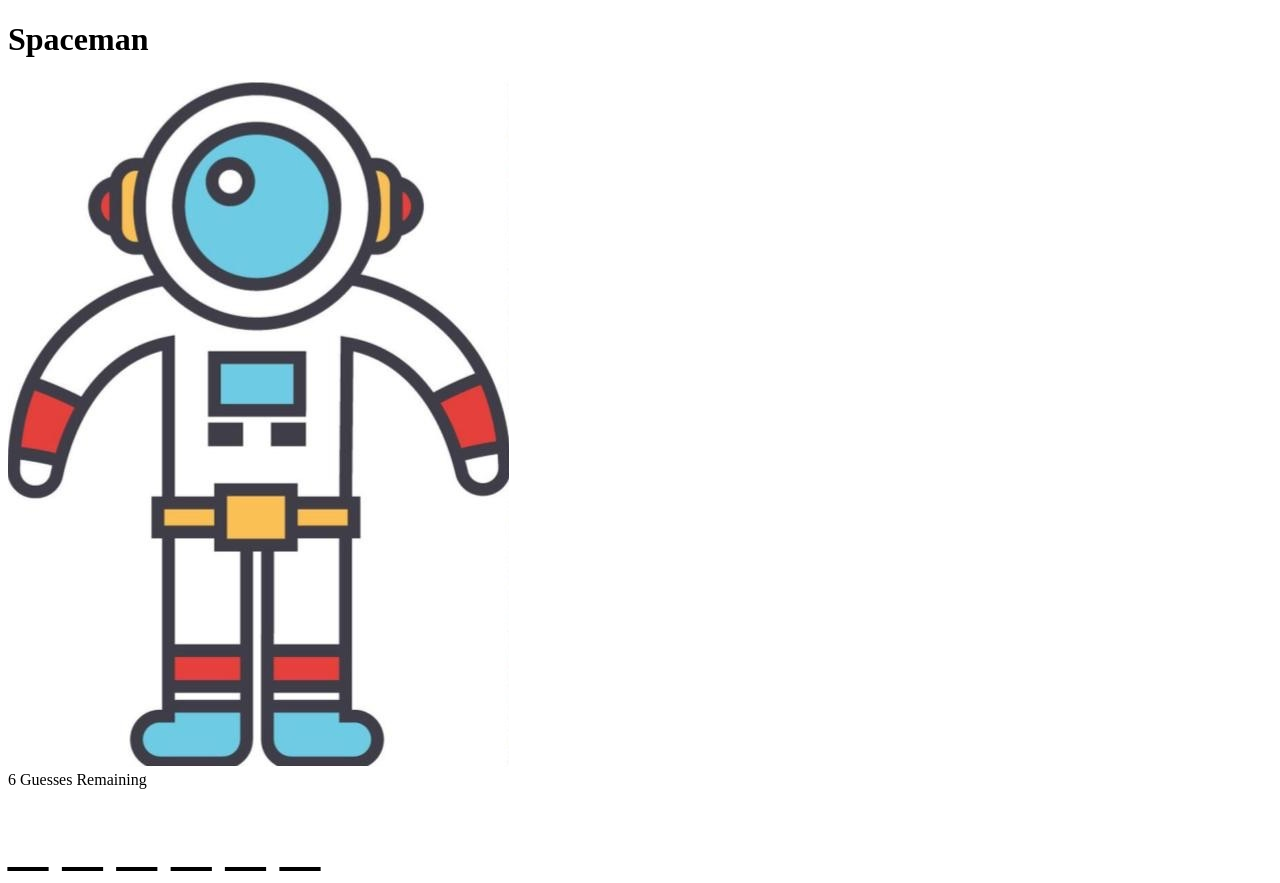
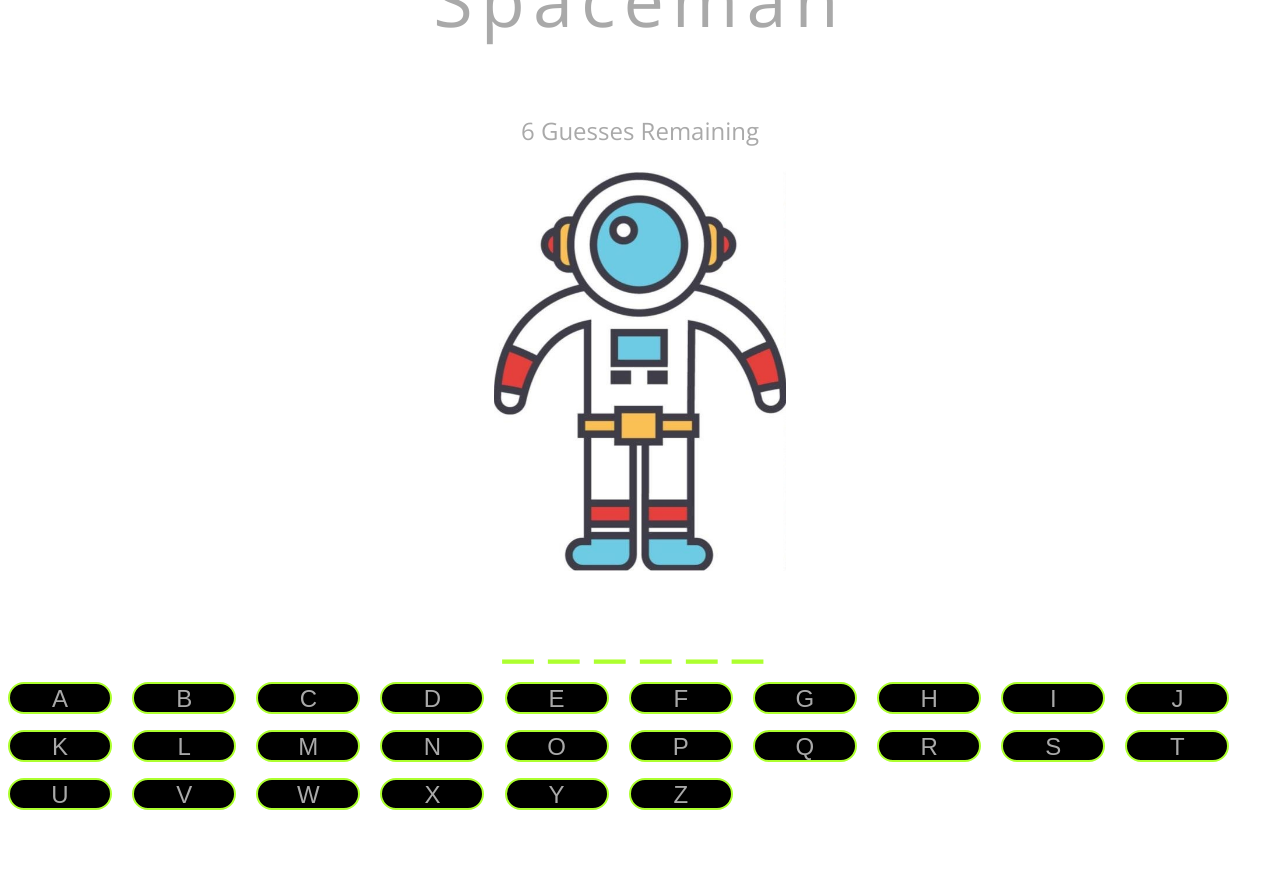
Before and after one commit to chaseburgess/spaceman, a plain HTML site: page index.html in a window 1280 px wide. Shown: the top 883 px of the page. After the commit the page ends 846 px from the top, so only its background shows below. Drawn offline with nearby package versions, Linux system fonts and the light colour scheme.

Commit message:
Initial Design

```diff
--- a/css/main.css
+++ b/css/main.css
@@ -6,43 +6,98 @@ title {
 
 }
 
-header {
+body {
+    height: 100vh;
+    margin: 0;
+    font-family: 'Open Sans', sans-serif;
+    display: flex;
+    flex-direction: column;
+    justify-content: center;
+    align-items: center;
+    background-color: white;
 
 }
 
-body {
+header {
+    font-size: 9vmin;
+    color: darkgrey;
+    letter-spacing: 1vmin;
+    font-weight: ;
+    display: flex;
+    justify-content: end;
+}
 
+
+main {
+    display: flex;
+    flex-direction: column;
+    align-items: center;
 }
 
 #subhead {
 
 }
 
-#btns-container {
-
-}
-
 img {
+    height: 50vmin;
+    display:
 
 }
 #message {
-
+    display: flex;
+    flex-direction: column;
+    justify-self: center;
+    margin: 3vmin;
+    font-size: 3vmin;
+    color: darkgray;
 }
 
 #guess {
-    font-size: 10vmin;
+    font-size: 9vmin;
     letter-spacing: 1.8vmin;
+    color: greenyellow;
 }
 
 #letters {
-    margin-top: 5vmin;
+    color: darkgrey;
+}
+
+#letters:hover {
 
 }
 
 .alpha {
+    justify-self: center;
+    height: 4vmin;
+    width: 13vmin;
+    margin: 1vmin;
+    background-color: black;
+    color: darkgrey;
+    border: .3vmin solid greenyellow;
+    border-radius: 3vmin;
+    font-size: 3vmin;
+    outline: none;
+}
 
+.alpha:hover {
+    background-color: darkgrey;
+    color: black;
 }
 
 #Play-Again {
+    justify-self: center;
+    height: 4vmin;
+    width: 17vmin;
+    margin: .5vmin;
+    background-color: darkgrey;
+    color: black;
+    border: .3vmin solid greenyellow;
+    border-radius: 3vmin;
+    font-size: 2vmin;
+    outline: none;
+}
 
-}
+#Play-Again:hover {
+    background-color: black;
+    color: darkgrey;
+  }
--- a/index.html
+++ b/index.html
@@ -5,19 +5,18 @@
     <meta name="viewport" content="width=device-width, initial-scale=1.0">
     <link rel="stylesheet" href="css/main.css">
     <script defer src="js/main.js"></script>
+    <link href="https://fonts.googleapis.com/css2?family=Open+Sans:wght@300&display=swap" rel="stylesheet">
     <title>Spaceman</title>
 </head>
 <body>
-<header>
-    <h1>Spaceman</h1>
-</header>
+<header>Spaceman</header>
 <h1 id="subhead"></h1>
 <main>
+    <div id="message"></div>
   <section id="btns-container">
     <img src="" alt="spaceman">
   </section>
   <section>
-    <div id="message"></div>
     <div id="guess"></div>
   </section>
   <section id="letters">
```
